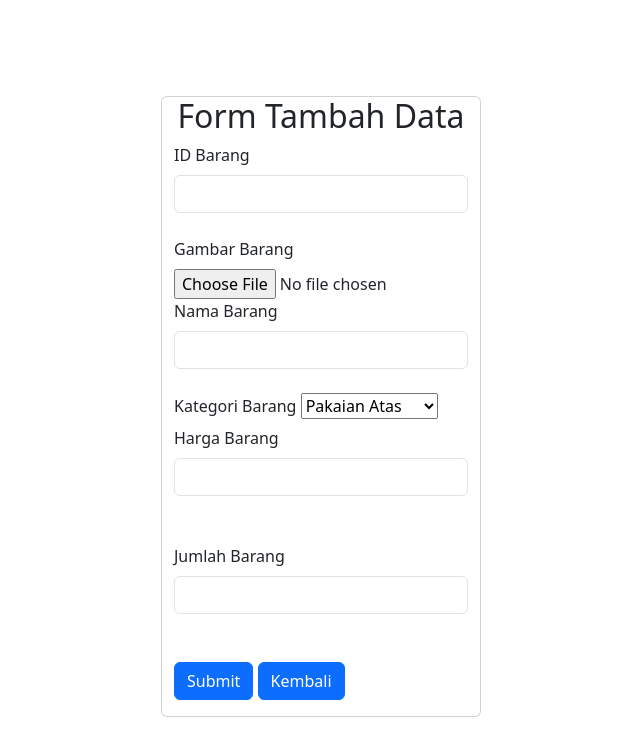
After one commit to Fatikah002/CRUD_DasarWeb, a PHP site: page /tambah_data.php in a window 1280 px wide. The commit adds this page. Shown: the top 756 px of the page, without its empty margins (319-959 px from the left). Run offline with PHP 8.4, Linux system fonts and the light colour scheme.

Commit message:
tambah barang

```diff
--- a/koneksi.php
+++ b/koneksi.php
@@ -5,7 +5,7 @@ $koneksi =  mysqli_connect('localhost','root','','crud_toko');
 if (!$koneksi) {
 	echo "Koneksi anda gagal<br>";
 } else {
-	 echo "Database terkoneksi<br>";
+	//  echo "Database terkoneksi<br>";
 }
 
 ?>
--- /dev/null
+++ b/tambah_data.php
@@ -0,0 +1,50 @@
+<!DOCTYPE html>
+<html>
+    <head>
+        <title>Toko Palugada</title>
+        <link href="../bootstrap-5.3.3-dist/css/bootstrap.min.css" rel="stylesheet">
+        <script src="../bootstrap-5.3.3-dist/js/bootstrap.min.js"></script>
+    </head>
+    <body>
+
+        <section id="tambah_data" class="pt-5 ">
+        <div class="container mt-5 justify-content-center col-md-4  col-lg-3  justify-content-between card">
+            <div class="mb-3 ">
+                <form action="proses_tambah_data.php" method="post">
+                    <h2 class="text-center">Form Tambah Data </h2>
+
+                    <label for="id_barang" class="form-label">ID Barang</label>
+                    <input type="text" class="form-control" id="id_barang" name="id_barang" required><br>
+
+                    <label for="gambar_barang" class="form-label">Gambar Barang</label>
+                    <input type="file" name="gambar_barang" id="gambar_barang" ><br>
+
+                    <label for="nama_barang" class="form-label">Nama Barang</label>
+                    <input type="text" class="form-control" id="nama_barang" name="nama_barang" required><br>
+
+                    <label for="kategori_barang" class="form-label">Kategori Barang</label>
+                    <select name="fk_id_kategori" id="kategori_barang" size="1">
+                        <option value="1">Pakaian Atas</option>
+                        <option value="2">Pakaian Bawah</option>
+                        <option value="3">Sepatu</option>
+                    </select><br>
+
+                    <label for="harga_barang" class="form-label">Harga Barang</label>
+                    <input type="text" class="form-control" id="harga_barang" name="harga_barang" required><br>
+                    <br>
+
+                    <label for="jumlah_barang" class="form-label">Jumlah Barang</label>
+                    <input type="number" class="form-control" id="jumlah_barang" name="jumlah_barang" required><br>
+                    <br>
+
+                    <button type="submit" value="sumbit" class="btn btn-primary">Submit</button>
+                    <a href="dashboard.php" class="btn btn-primary me-auto">Kembali</a>
+                </form>
+            </div>
+        </div>
+
+    </section>
+    </body>
+
+
+</html>
```
Also changed, not shown: dashboard.php (+29 -7 lines), proses_tambah_data.php (added, +22 -0 lines).
